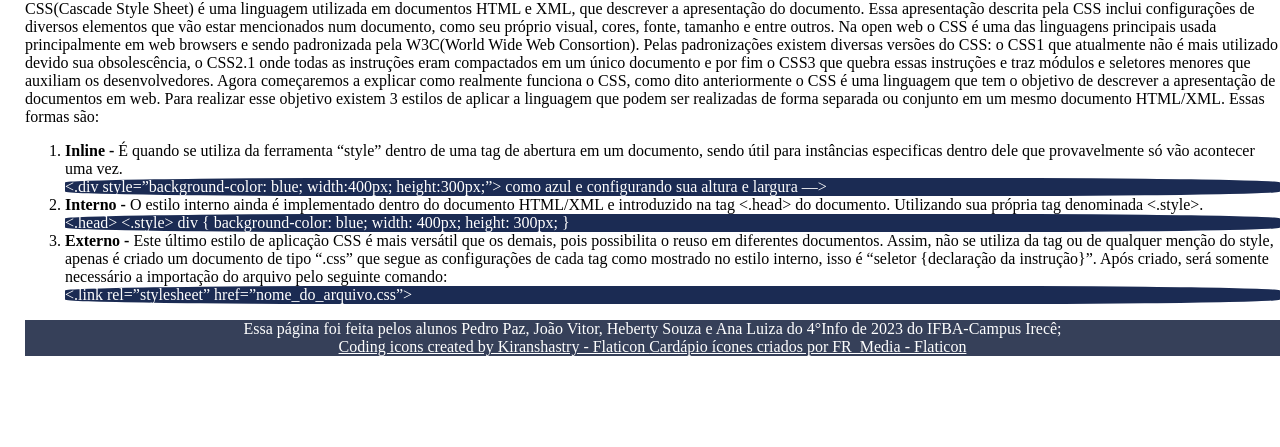
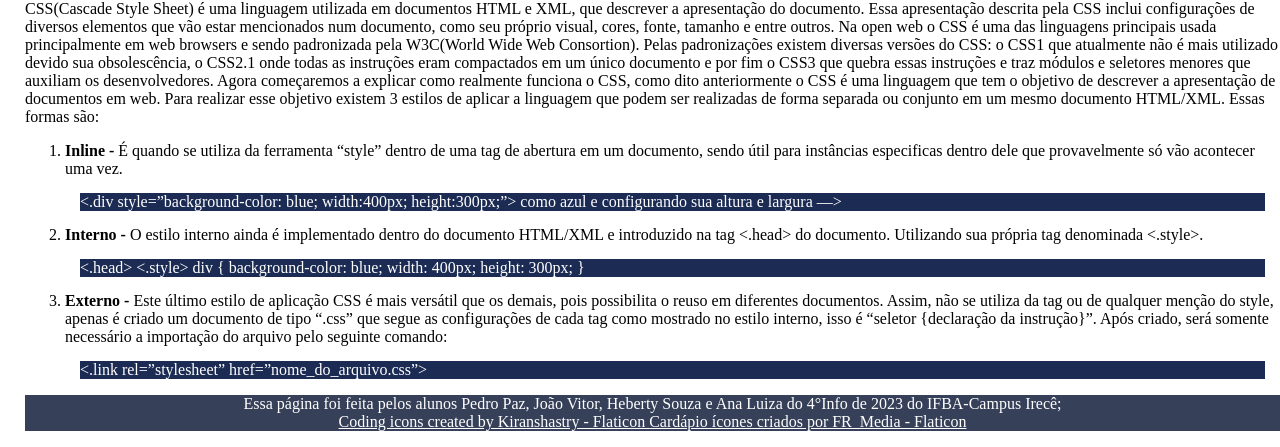
Before and after one commit to AprendendoHTMLeCSS/AprendendoHTMLeCSS.github.io, a plain HTML site: page CSS.html in a window 1280 px wide. Shown: the part 427-874 px from the top of the page. Before the commit the page ends 800 px from the top, so only its background shows below. Drawn offline with Linux system fonts and the light colour scheme.

Commit message:
Update style.css

```diff
--- a/style.css
+++ b/style.css
@@ -24,10 +24,9 @@ h1, h3 {
     font-style: bold;
 }
 .exemplo {
-    margin: 15 15 15 15;
+    margin: 15px 15px 15px 15px;
     background-color: #1b2b53;
     color: #ffffff;
-    border-radius: 25%;
 }
 /*CONFIGURAÇÔES DO MENU (ativa passando o mouse por cima)*/
 nav{/*Menu desativado(apenas o icone)*/
```
